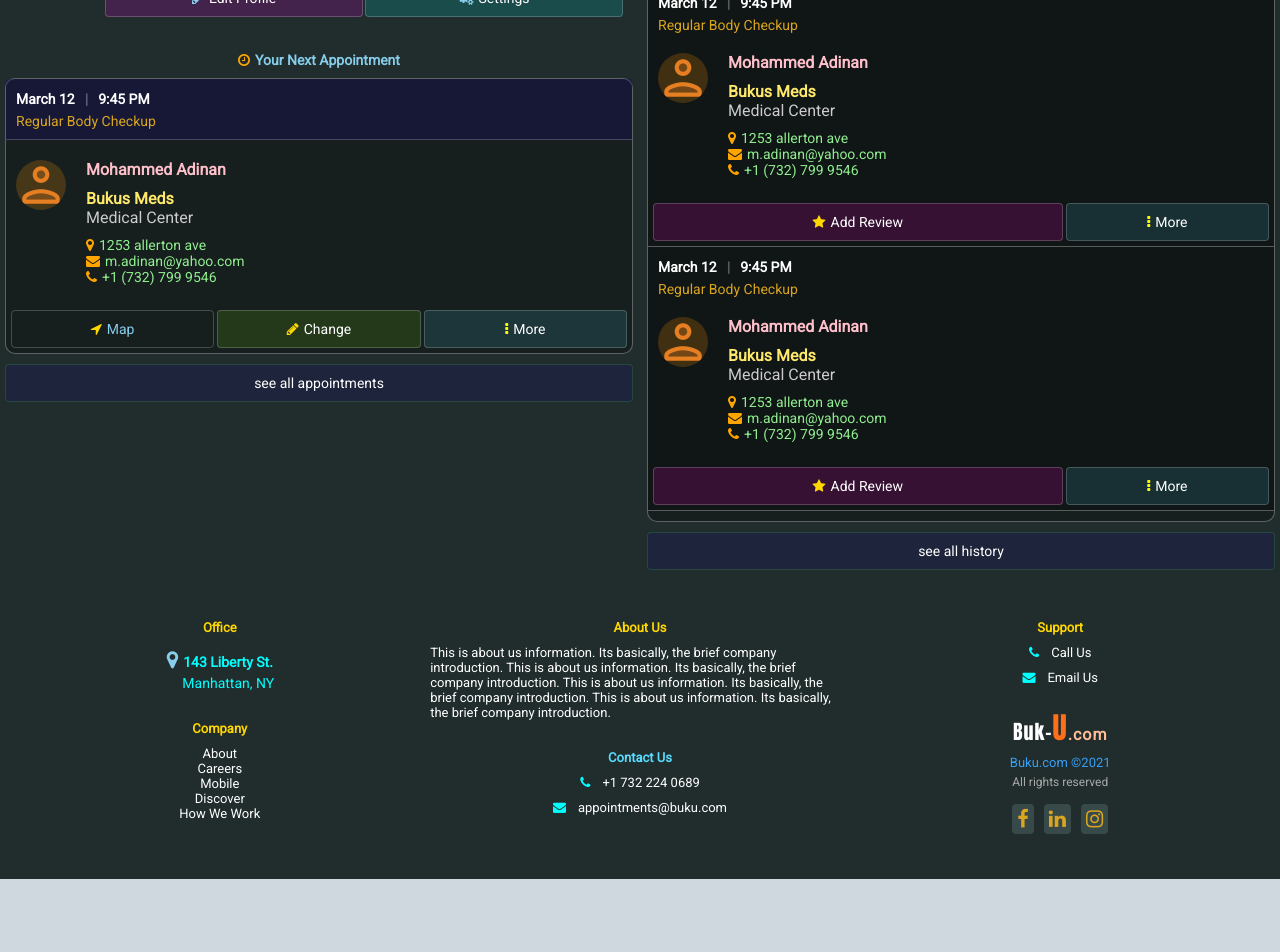
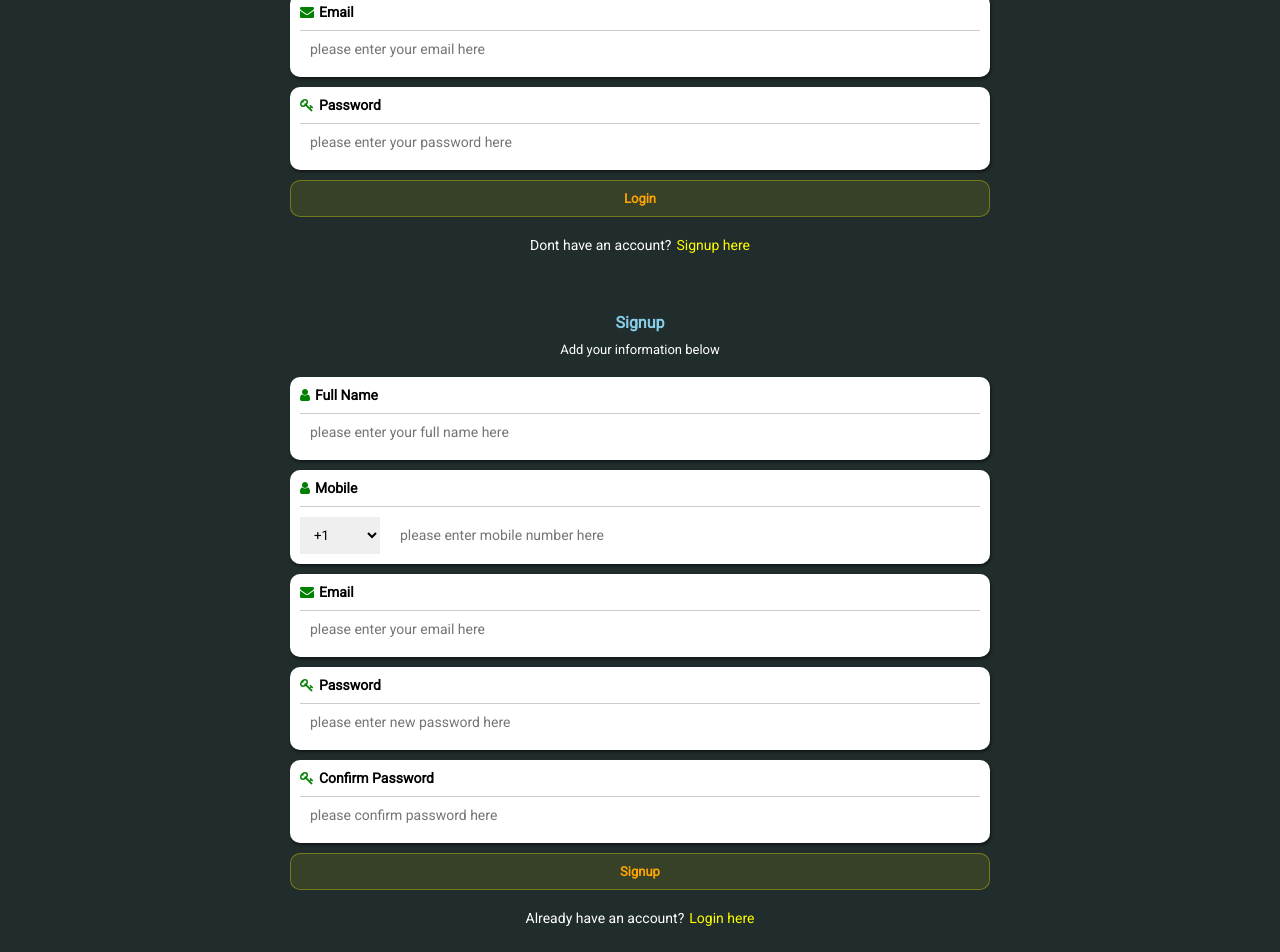
Before and after one commit to AdinanAries/BukuUI, a React (Create React App) app: page /user in a window 1280 px wide. Shown: the part 200-1152 px from the top of the page. Before the commit the page ends 1079 px from the top, so only its background shows below. Built offline with nearby package versions, Linux system fonts and the light colour scheme; no server answers.

Commit message:
added login and signup forms

```diff
--- /dev/null
+++ b/src/API/ajax_api_calls.js
@@ -0,0 +1,21 @@
+import $ from "jquery";
+
+export function login(email_param, password_param){
+    console.log("called");
+    return $.ajax({
+        type: "POST",
+        url: "http://www.buku-services.somee.com/api/Account",
+        dataType: "json",
+        contentType: "application/json; charset=utf-8",
+        data: {
+            email: email_param,
+            password: password_param
+        },
+        success: res=>{
+            return res;
+        },
+        error: err => {
+            return err;
+        }
+    });
+}
--- a/src/components/userAccountPage.js
+++ b/src/components/userAccountPage.js
@@ -1,11 +1,90 @@
 import profilePic from "../images/profile_avatar.png"
 
 import { general_slideUp, general_slideDown, toggle_show_app_settings_page, toggle_show_edit_user_profile_page } from "./helperFunctions";
+import { login } from "../API/ajax_api_calls";
+
+console.log(login("email","password"));
 
 function UserAccountContainer(){
     return (
         <div id="user_account_page">
             <div className="wrapper">
+                <div className="user-account-login-signup-forms-main-container">
+                    <div style={{padding: 10, paddingTop: 20}}>
+                        <p style={{color: "skyblue", textAlign: "center", margin: "10px 0", fontWeight: "bolder"}}>Login</p>
+                        <p style={{color: "white", textAlign: "center", marginBottom: 20, fontSize: 13}}>Add your login information below</p>
+                        <div style={{maxWidth: 700, margin: "auto"}}>
+                            <div style={{background: "white", padding: 10, borderRadius: 10, boxShadow: "1px 2px 3px rgba(0,0,0,0.5)", marginBottom: 10}}>
+                                <p style={{paddingBottom: 10, borderBottom: "1px solid rgba(0,0,0,0.2)", fontSize: 14, fontWeight: "bolder"}}>
+                                    <i style={{marginRight: 5, color: "green"}} className="fa fa-envelope"></i>Email</p>
+                                <input type="email" style={{width: "100%", padding: 10, fontSize: 14, border: "none"}} placeholder="please enter your email here" />
+                            </div>
+                            <div style={{background: "white", padding: 10, borderRadius: 10, boxShadow: "1px 2px 3px rgba(0,0,0,0.5)", marginBottom: 10}}>
+                                <p style={{paddingBottom: 10, borderBottom: "1px solid rgba(0,0,0,0.2)", fontSize: 14, fontWeight: "bolder"}}>
+                                    <i style={{marginRight: 5, color: "green"}} className="fa fa-key"></i>Password</p>
+                                <input type="password" style={{width: "100%", padding: 10, fontSize: 14, border: "none"}} placeholder="please enter your password here" />
+                            </div>
+                            <div style={{cursor: "pointer", padding: 10, textAlign: "center", color: "orange", backgroundColor: "rgba(255,255,0,0.1)", fontSize: 13, fontWeight: "bolder", borderRadius: 10, border: "1px solid rgba(255,255,0,0.3)"}}>
+                                Login
+                            </div>
+                        </div>
+                        <p style={{margin: "20px 0", color: "white", fontSize: 14, textAlign: "center", cursor: "pointer"}}>
+                            Dont have an account?
+                            <span style={{color: "yellow", fontSize: 14, marginLeft: 5}}>Signup here</span></p>
+                    </div>
+                    <div style={{padding: 10, paddingTop: 20}}>
+                        <p style={{color: "skyblue", textAlign: "center", margin: "10px 0", fontWeight: "bolder"}}>Signup</p>
+                        <p style={{color: "white", textAlign: "center", marginBottom: 20, fontSize: 13}}>Add your information below</p>
+                        <div style={{maxWidth: 700, margin: "auto"}}>
+                            <div style={{background: "white", padding: 10, borderRadius: 10, boxShadow: "1px 2px 3px rgba(0,0,0,0.5)", marginBottom: 10}}>
+                                <p style={{paddingBottom: 10, borderBottom: "1px solid rgba(0,0,0,0.2)", fontSize: 14, fontWeight: "bolder"}}>
+                                    <i style={{marginRight: 5, color: "green"}} className="fa fa-user"></i>Full Name</p>
+                                <input style={{width: "100%", padding: 10, fontSize: 14, border: "none"}} placeholder="please enter your full name here" />
+                            </div>
+                            <div style={{background: "white", padding: 10, borderRadius: 10, boxShadow: "1px 2px 3px rgba(0,0,0,0.5)", marginBottom: 10}}>
+                                <p style={{paddingBottom: 10, borderBottom: "1px solid rgba(0,0,0,0.2)", fontSize: 14, fontWeight: "bolder"}}>
+                                    <i style={{marginRight: 5, color: "green"}} className="fa fa-user"></i>Mobile</p>
+                                <div style={{display: "flex", flexDirection: "row !important", justifyContent: "space-between", marginTop: 10}}>
+                                    <div>
+                                        <select style={{padding: 10, width: 80, border: "none", outline: "none"}}>
+                                            <option>
+                                                +1
+                                            </option>
+                                            <option>
+                                                +255
+                                            </option>
+                                        </select>
+                                    </div>
+                                    <div style={{width: "calc(100% - 90px)"}}>
+                                        <input type="number" style={{width: "100%", padding: 10, fontSize: 14, border: "none"}} placeholder="please enter mobile number here" />
+                                    </div>
+                                </div>
+                            </div>
+                            <div style={{background: "white", padding: 10, borderRadius: 10, boxShadow: "1px 2px 3px rgba(0,0,0,0.5)", marginBottom: 10}}>
+                                <p style={{paddingBottom: 10, borderBottom: "1px solid rgba(0,0,0,0.2)", fontSize: 14, fontWeight: "bolder"}}>
+                                    <i style={{marginRight: 5, color: "green"}} className="fa fa-envelope"></i>Email</p>
+                                <input type="email" style={{width: "100%", padding: 10, fontSize: 14, border: "none"}} placeholder="please enter your email here" />
+                            </div>
+                            <div style={{background: "white", padding: 10, borderRadius: 10, boxShadow: "1px 2px 3px rgba(0,0,0,0.5)", marginBottom: 10}}>
+                                <p style={{paddingBottom: 10, borderBottom: "1px solid rgba(0,0,0,0.2)", fontSize: 14, fontWeight: "bolder"}}>
+                                    <i style={{marginRight: 5, color: "green"}} className="fa fa-key"></i>Password</p>
+                                <input type="password" style={{width: "100%", padding: 10, fontSize: 14, border: "none"}} placeholder="please enter new password here" />
+                            </div>
+                            <div style={{background: "white", padding: 10, borderRadius: 10, boxShadow: "1px 2px 3px rgba(0,0,0,0.5)", marginBottom: 10}}>
+                                <p style={{paddingBottom: 10, borderBottom: "1px solid rgba(0,0,0,0.2)", fontSize: 14, fontWeight: "bolder"}}>
+                                    <i style={{marginRight: 5, color: "green"}} className="fa fa-key"></i>Confirm Password</p>
+                                <input type="password" style={{width: "100%", padding: 10, fontSize: 14, border: "none"}} placeholder="please confirm password here" />
+                            </div>
+                            <div style={{cursor: "pointer", padding: 10, textAlign: "center", color: "orange", backgroundColor: "rgba(255,255,0,0.1)", fontSize: 13, fontWeight: "bolder", borderRadius: 10, border: "1px solid rgba(255,255,0,0.3)"}}>
+                                Signup
+                            </div>
+                        </div>
+                        <p style={{margin: "20px 0", color: "white", fontSize: 14, textAlign: "center", cursor: "pointer"}}>
+                            Already have an account?
+                            <span style={{color: "yellow", fontSize: 14, marginLeft: 5}}>Login here</span></p>
+                    </div>
+
+                </div>
                 <div className="user-account-page-main-container">
                     <div className="user-account-page-main-sections-each" >
                         <div style={{padding: 10, display: "flex", flexDirection: "row !important", justifyContent: "space-between"}}>
```
